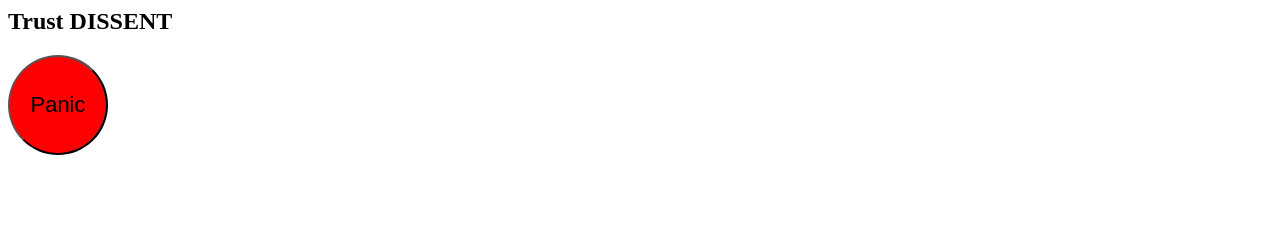
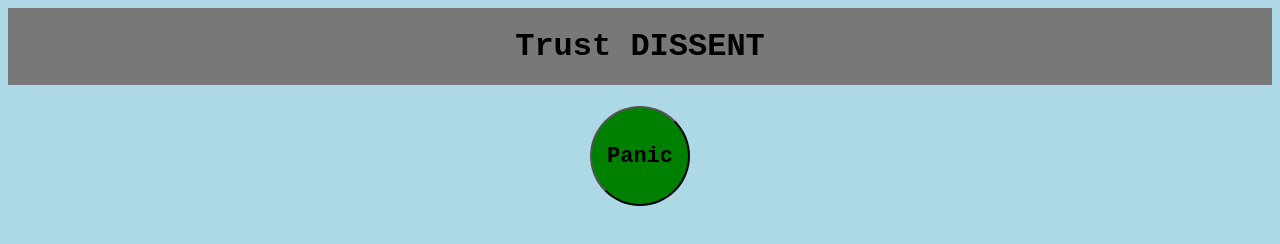
Before and after one commit to AustinEngineering23/CS361_FinalProject, a plain HTML site: page homepage.html in a window 1280 px wide. Drawn offline with Linux system fonts and the light colour scheme.

Commit message:
Add files via upload

```diff
--- a/homepage.html
+++ b/homepage.html
@@ -2,30 +2,45 @@
 <head>
 <link rel="stylesheet" href="styles.css">
 <script>
-var click = 0;
 
+// variable to stop red alert being sent without 3 second hold
+var timeOut;
+
+// stops red alert from being sent unless mouse held for 3 seconds
+function clearAlarm()
+{
+  clearTimeout(timeOut);
+}
+
+// sends alarm to "campus security" after panic button clicked
 function sendAlarm() {
-  if (click == 0)
-  {
-    document.getElementById("button").style.background = "yellow";
-    click = 1;
-  }
 
-  else if (click == 1)
-  {
-    document.getElementById("button").style.background = "red";
-    click = 2;
-  }
+  // 2 seconds after mousedown change button to yellow
+  timeOut = document.getElementById("button").onmousedown = setTimeout(function ()
+    {
+       document.getElementById("button").style.background = "yellow";
+       document.getElementById("statusMessage").innerHTML = "ALERT SENT";
+    }, 2000);
+
+  // 3 seconds after mousedown change button to red
+  timeOut = document.getElementById("button").onmousedown = setTimeout(function ()
+    {
+      document.getElementById("button").style.background = "red";
+      document.getElementById("statusMessage").innerHTML = "ALERT SENT";
+    }, 3000);
 }
+
 </script>
 </head>
 <body>
 
-<h2>Trust DISSENT</h2>
-
+<h1>Trust DISSENT</h1>
+<!--Currently changes to yellow 2 seconds after click but will not change to red unless 3 second hold-->
 <div id="buttonParent">
-<button id="button" type="submit" onmousedown="sendAlarm()">Panic</button>
+<button id="button" type="submit" onmousedown="sendAlarm()", onmouseup="clearAlarm()"><strong>Panic</strong></button>
 </div>
 
+<!--Notify user an alert has been sent-->
+<h2 id="statusMessage"></h2>
 </body>
 </html>
--- a/styles.css
+++ b/styles.css
@@ -1,5 +1,6 @@
 button {
-background-color: red;
+background-color:green;
+font-family: "Courier New", monospace;
 text-align: center;
 font-size: 22px;
 border-radius: 50%;
@@ -7,5 +8,23 @@ height: 100px;
 width: 100px;
 }
 
+h1 {
+    font-family: "Courier New", monospace;
+    background-color:#787878;
+    padding: 20px;
+    text-align: center;
+}
+
+
+h2 {
+    font-family: "Courier New", monospace;
+    text-align: center;
+}
+
 #buttonParent {
+    text-align: center;
 }
+
+body {
+    background-color: #ADD8E6;
+}
```
